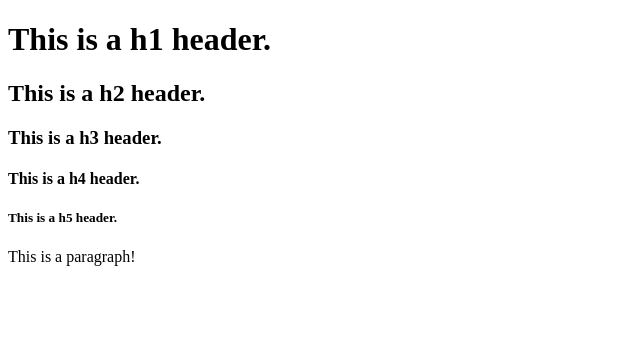
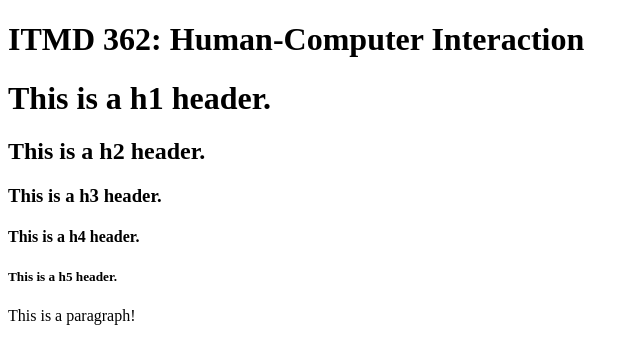
Before and after one commit to HaqueITMD362/Lab1, a plain HTML site: page index.html in a window 1280 px wide. Shown: the whole page, without its empty margins (0-640 px from the left). Drawn offline with Linux system fonts and the light colour scheme.

Commit message:
Update index.html

```diff
--- a/index.html
+++ b/index.html
@@ -7,6 +7,7 @@
   </head>
 
   <body>
+	 <h1> ITMD 362: Human-Computer Interaction </h1>
     <h1> This is a h1 header. </h1>
 	<h2> This is a h2 header. </h2>
 	<h3> This is a h3 header. </h3>
```
